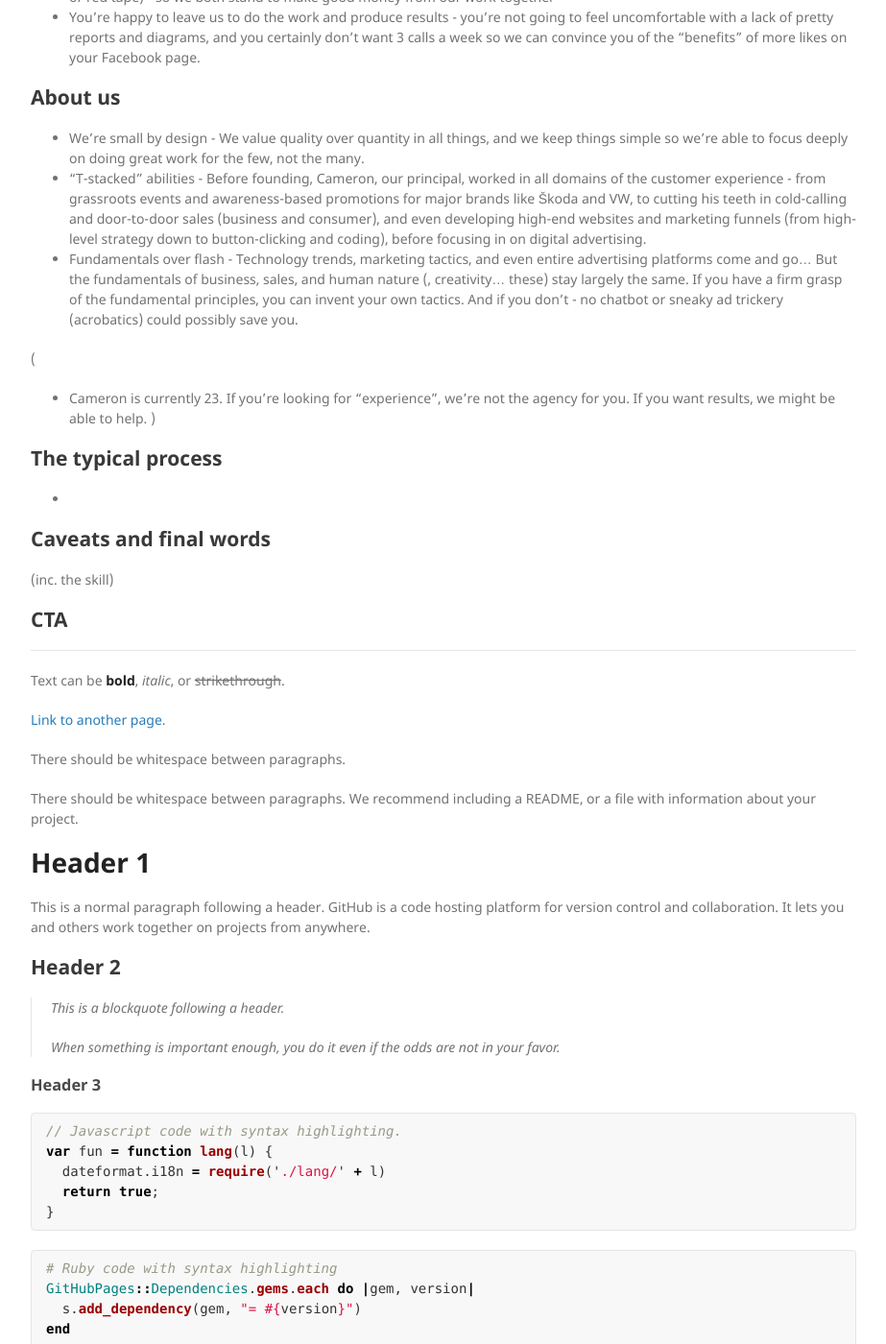
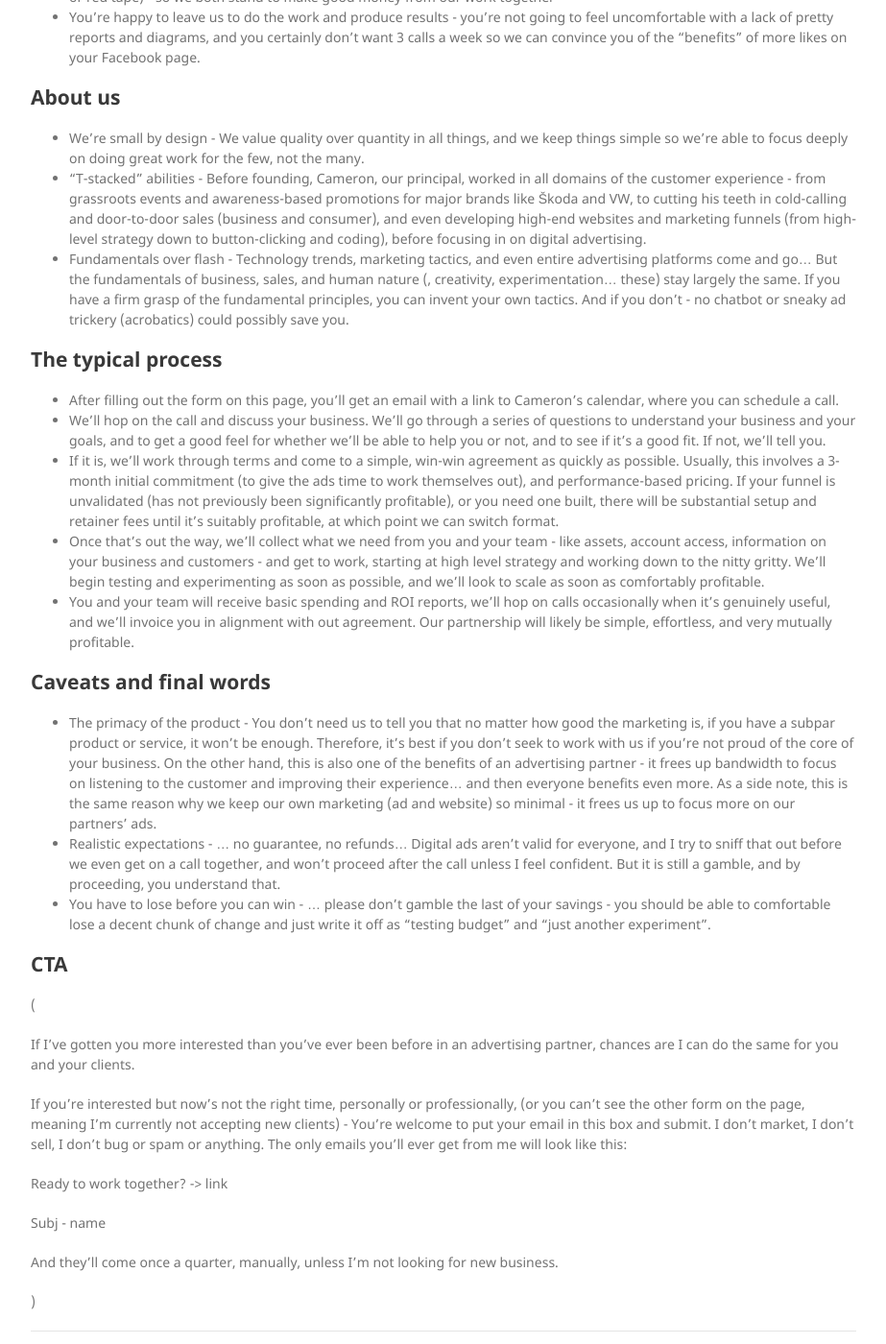
Before and after one commit to cameronhill1/skillofads, a Jekyll site: the page built from index.md, in a window 1280 px wide and 1400 px high, scrolled down 496 px. Shown: the whole window at 96% size, without its empty margins (178-1101 px from the left). Built offline with Jekyll 4.4.1, drawn with Linux system fonts in a browser that asks for light colours; our own code applies the rules of GitHub Pages for plain Markdown files; some of the changed text lies outside the part shown.

Commit message:
Update index.md

````diff
--- a/index.md
+++ b/index.md
@@ -24,26 +24,25 @@ The offer is open to you if:
 
 - We're small by design - We value quality over quantity in all things, and we keep things simple so we're able to focus deeply on doing great work for the few, not the many.
 - "T-stacked" abilities - Before founding, Cameron, our principal, worked in all domains of the customer experience - from grassroots events and awareness-based promotions for major brands like Škoda and VW, to cutting his teeth in cold-calling and door-to-door sales (business and consumer), and even developing high-end websites and marketing funnels (from high-level strategy down to button-clicking and coding), before focusing in on digital advertising.
-- Fundamentals over flash - Technology trends, marketing tactics, and even entire advertising platforms come and go... But the fundamentals of business, sales, and human nature (, creativity... these) stay largely the same. If you have a firm grasp of the fundamental principles, you can invent your own tactics. And if you don't - no chatbot or sneaky ad trickery (acrobatics) could possibly save you.
-
-
-(
-- Cameron is currently 23. If you're looking for "experience", we're not the agency for you. If you want results, we might be able to help.
-)
+- Fundamentals over flash - Technology trends, marketing tactics, and even entire advertising platforms come and go... But the fundamentals of business, sales, and human nature (, creativity, experimentation... these) stay largely the same. If you have a firm grasp of the fundamental principles, you can invent your own tactics. And if you don't - no chatbot or sneaky ad trickery (acrobatics) could possibly save you.
 
 
 ## The typical process
 
--
-
-
+- After filling out the form on this page, you'll get an email with a link to Cameron's calendar, where you can schedule a call.
+- We'll hop on the call and discuss your business. We'll go through a series of questions to understand your business and your goals, and to get a good feel for whether we'll be able to help you or not, and to see if it's a good fit. If not, we'll tell you.
+- If it is, we'll work through terms and come to a simple, win-win agreement as quickly as possible. Usually, this involves a 3-month initial commitment (to give the ads time to work themselves out), and performance-based pricing. If your funnel is unvalidated (has not previously been significantly profitable), or you need one built, there will be substantial setup and retainer fees until it's suitably profitable, at which point we can switch format.
+- Once that's out the way, we'll collect what we need from you and your team - like assets, account access, information on your business and customers - and get to work, starting at high level strategy and working down to the nitty gritty. We'll begin testing and experimenting as soon as possible, and we'll look to scale as soon as comfortably profitable.
+- You and your team will receive basic spending and ROI reports, we'll hop on calls occasionally when it's genuinely useful, and we'll invoice you in alignment with out agreement. Our partnership will likely be simple, effortless, and very mutually profitable.
 
 
 
 ## Caveats and final words
 
+- The primacy of the product - You don't need us to tell you that no matter how good the marketing is, if you have a subpar product or service, it won't be enough. Therefore, it's best if you don't seek to work with us if you're not proud of the core of your business. On the other hand, this is also one of the benefits of an advertising partner - it frees up bandwidth to focus on listening to the customer and improving their experience... and then everyone benefits even more. As a side note, this is the same reason why we keep our own marketing (ad and website) so minimal - it frees us up to focus more on our partners' ads.
+- Realistic expectations - ... no guarantee, no refunds... Digital ads aren’t valid for everyone, and I try to sniff that out before we even get on a call together, and won’t proceed after the call unless I feel confident. But it is still a gamble, and by proceeding, you understand that.
+- You have to lose before you can win - ... please don't gamble the last of your savings - you should be able to comfortable lose a decent chunk of change and just write it off as "testing budget" and "just another experiment".
 
-(inc. the skill)
 
 
 ## CTA
@@ -52,138 +51,22 @@ The offer is open to you if:
 
 
 
+(
 
+If I’ve gotten you more interested than you’ve ever been before in an advertising partner, chances are I can do the same for you and your clients.
 
+If you’re interested but now’s not the right time, personally or professionally, (or you can’t see the other form on the page, meaning I’m currently not accepting new clients) - You’re welcome to put your email in this box and submit. I don’t market, I don’t sell, I don’t bug or spam or anything. The only emails you’ll ever get from me will look like this:
 
+Ready to work together?
+-> link
 
+Subj - name
 
+And they’ll come once a quarter, manually, unless I’m not looking for new business.
 
-
+)
 
 
 
 
 ***
-
-
-
-
-Text can be **bold**, _italic_, or ~~strikethrough~~.
-
-[Link to another page](./another-page.html).
-
-There should be whitespace between paragraphs.
-
-There should be whitespace between paragraphs. We recommend including a README, or a file with information about your project.
-
-# Header 1
-
-This is a normal paragraph following a header. GitHub is a code hosting platform for version control and collaboration. It lets you and others work together on projects from anywhere.
-
-## Header 2
-
-> This is a blockquote following a header.
->
-> When something is important enough, you do it even if the odds are not in your favor.
-
-### Header 3
-
-```js
-// Javascript code with syntax highlighting.
-var fun = function lang(l) {
-  dateformat.i18n = require('./lang/' + l)
-  return true;
-}
-```
-
-```ruby
-# Ruby code with syntax highlighting
-GitHubPages::Dependencies.gems.each do |gem, version|
-  s.add_dependency(gem, "= #{version}")
-end
-```
-
-#### Header 4
-
-*   This is an unordered list following a header.
-*   This is an unordered list following a header.
-*   This is an unordered list following a header.
-
-##### Header 5
-
-1.  This is an ordered list following a header.
-2.  This is an ordered list following a header.
-3.  This is an ordered list following a header.
-
-###### Header 6
-
-| head1        | head two          | three |
-|:-------------|:------------------|:------|
-| ok           | good swedish fish | nice  |
-| out of stock | good and plenty   | nice  |
-| ok           | good `oreos`      | hmm   |
-| ok           | good `zoute` drop | yumm  |
-
-### There's a horizontal rule below this.
-
-* * *
-
-### Here is an unordered list:
-
-*   Item foo
-*   Item bar
-*   Item baz
-*   Item zip
-
-### And an ordered list:
-
-1.  Item one
-1.  Item two
-1.  Item three
-1.  Item four
-
-### And a nested list:
-
-- level 1 item
-  - level 2 item
-  - level 2 item
-    - level 3 item
-    - level 3 item
-- level 1 item
-  - level 2 item
-  - level 2 item
-  - level 2 item
-- level 1 item
-  - level 2 item
-  - level 2 item
-- level 1 item
-
-### Small image
-
-![Octocat](https://github.githubassets.com/images/icons/emoji/octocat.png)
-
-### Large image
-
-![Branching](https://guides.github.com/activities/hello-world/branching.png)
-
-
-### Definition lists can be used with HTML syntax.
-
-<dl>
-<dt>Name</dt>
-<dd>Godzilla</dd>
-<dt>Born</dt>
-<dd>1952</dd>
-<dt>Birthplace</dt>
-<dd>Japan</dd>
-<dt>Color</dt>
-<dd>Green</dd>
-</dl>
-
-```
-Long, single-line code blocks should not wrap. They should horizontally scroll if they are too long. This line should be long enough to demonstrate this.
-```
-
-```
-The final element.
-```
````
